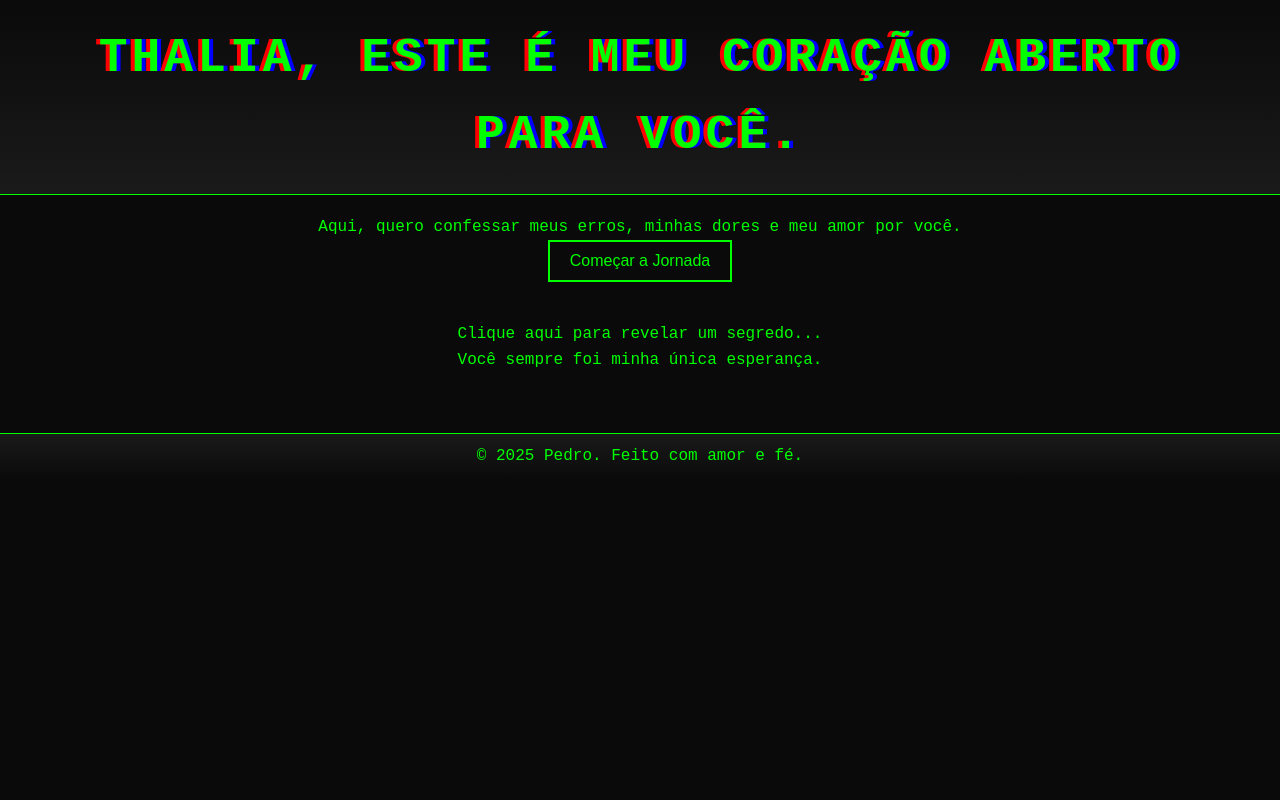
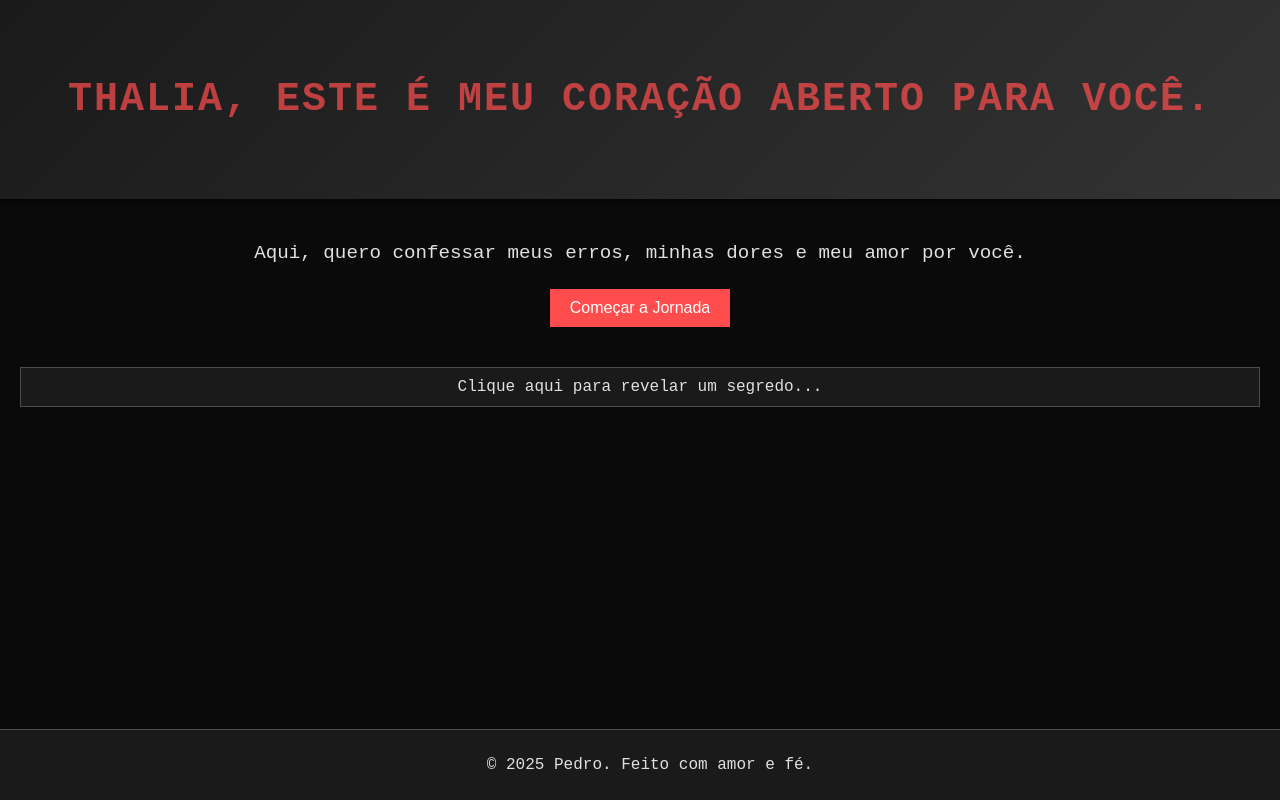
Before and after one commit to JJ0xAFA/Iloveyou, a plain HTML site: page index.html in a window 1280 px wide. Drawn offline with Linux system fonts and the light colour scheme; a script that the page names is missing.

Commit message:
Update styles.css

```diff
--- a/css/styles.css
+++ b/css/styles.css
@@ -1,130 +1,94 @@
-/* Estilo Global */
-* {
+/* css/styles.css */
+body {
   margin: 0;
-  padding: 0;
-  box-sizing: border-box;
-}
-
-body {
-  font-family: 'Courier New', monospace; /* Fonte hacker-style */
-  background-color: #0a0a0a; /* Fundo escuro */
-  color: #00ff00; /* Verde neon clássico de terminal */
-  line-height: 1.6;
+  font-family: 'Courier New', Courier, monospace;
+  background-color: #0a0a0a;
+  color: #e0e0e0;
   overflow-x: hidden;
 }
 
 header {
   text-align: center;
-  padding: 20px;
-  background: linear-gradient(to bottom, #0a0a0a, #1a1a1a);
-  border-bottom: 1px solid #00ff00;
+  padding: 50px 20px;
+  background: linear-gradient(135deg, #1a1a1a, #333);
+  box-shadow: 0 4px 6px rgba(0, 0, 0, 0.5);
 }
 
 header h1 {
-  font-size: 3rem;
-  letter-spacing: 4px;
+  font-size: 2.5rem;
+  letter-spacing: 2px;
   text-transform: uppercase;
-  animation: glitch 2s infinite;
+  color: #ff4d4d;
+  animation: flicker 1.5s infinite alternate;
 }
 
-/* Animação Glitch */
-@keyframes glitch {
-  0% {
-    text-shadow: -2px 0 red, 2px 0 blue;
-  }
-  25% {
-    text-shadow: 2px 0 blue, -2px 0 red;
-  }
-  50% {
-    text-shadow: -4px 0 red, 4px 0 blue;
-  }
-  75% {
-    text-shadow: 4px 0 blue, -4px 0 red;
-  }
-  100% {
-    text-shadow: -2px 0 red, 2px 0 blue;
-  }
+@keyframes flicker {
+  0% { opacity: 0.9; }
+  100% { opacity: 0.7; }
 }
 
 main {
   padding: 20px;
-  max-width: 800px;
-  margin: 0 auto;
   text-align: center;
 }
 
-section {
-  margin-bottom: 40px;
+#intro p {
+  font-size: 1.2rem;
+  line-height: 1.6;
+  margin-bottom: 20px;
 }
 
 button {
-  background: none;
-  border: 2px solid #00ff00;
-  color: #00ff00;
   padding: 10px 20px;
   font-size: 1rem;
+  background-color: #ff4d4d;
+  color: #fff;
+  border: none;
   cursor: pointer;
-  transition: all 0.3s ease;
+  transition: transform 0.3s ease, background-color 0.3s ease;
 }
 
 button:hover {
-  background-color: #00ff00;
-  color: #0a0a0a;
+  background-color: #ff1a1a;
+  transform: scale(1.1);
+}
+
+#secrets {
+  margin-top: 40px;
+  position: relative;
+}
+
+.secret {
+  padding: 10px 20px;
+  background-color: #1a1a1a;
+  border: 1px solid #4d4d4d;
+  cursor: pointer;
+  transition: background-color 0.3s ease;
+}
+
+.secret:hover {
+  background-color: #333;
+}
+
+.hidden-message {
+  display: none;
+  margin-top: 10px;
+  font-size: 1.1rem;
+  color: #00ff00;
+  animation: fadeIn 1s ease-in-out;
+}
+
+@keyframes fadeIn {
+  from { opacity: 0; }
+  to { opacity: 1; }
 }
 
 footer {
   text-align: center;
   padding: 10px;
-  background: linear-gradient(to top, #0a0a0a, #1a1a1a);
-  border-top: 1px solid #00ff00;
+  background-color: #1a1a1a;
+  border-top: 1px solid #4d4d4d;
+  position: fixed;
+  bottom: 0;
+  width: 100%;
 }
-
-/* Efeitos de Terminal */
-.terminal {
-  background-color: #1a1a1a;
-  padding: 20px;
-  border: 1px solid #00ff00;
-  border-radius: 5px;
-  margin: 20px auto;
-  max-width: 600px;
-  position: relative;
-  overflow: hidden;
-}
-
-.terminal::before {
-  content: '';
-  position: absolute;
-  top: 0;
-  left: 0;
-  width: 100%;
-  height: 100%;
-  background: rgba(0, 255, 0, 0.1);
-  pointer-events: none;
-  animation: scanline 2s infinite linear;
-}
-
-@keyframes scanline {
-  0% {
-    transform: translateY(-100%);
-  }
-  100% {
-    transform: translateY(100%);
-  }
-}
-
-.hidden {
-  display: none;
-}
-
-.reveal {
-  animation: fadeIn 2s ease-in-out;
-}
-
-@keyframes fadeIn {
-  from {
-    opacity: 0;
-  }
-  to {
-    opacity: 1;
-  }
-}
```
